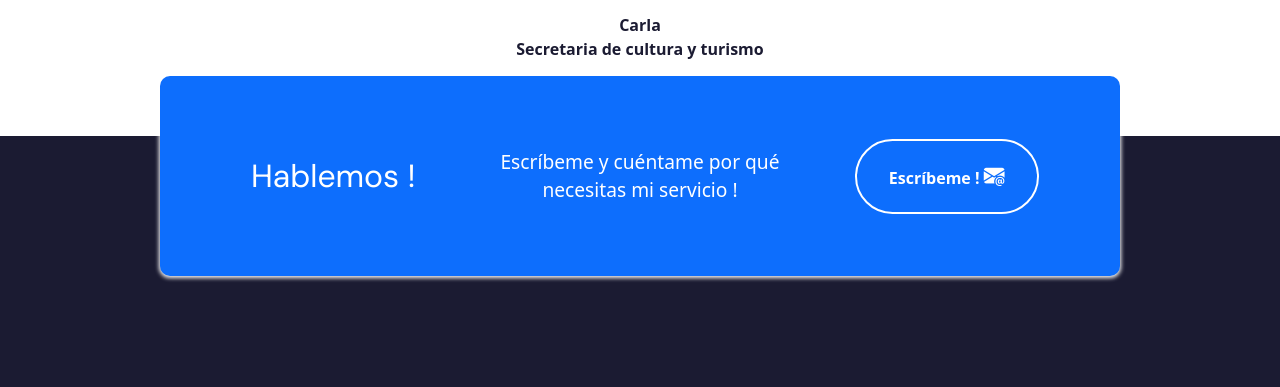
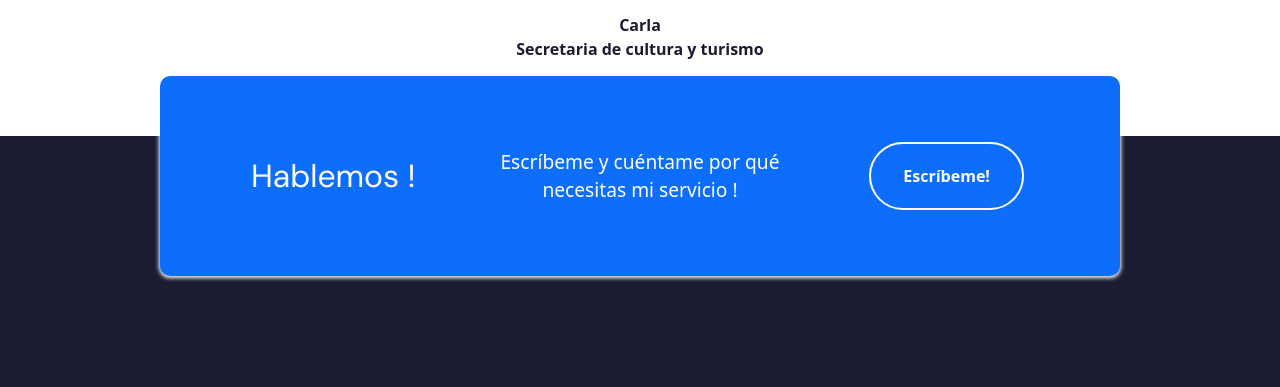
Before and after one commit to perezfacundo/PreEntrega2Perez, a plain HTML site: page index.html in a window 1280 px wide. Shown: the part 2621-3008 px from the top of the page. Drawn offline with nearby package versions, Linux system fonts and the light colour scheme; a web font is replaced by a local one.

Commit message:
eliminacion icono "escribeme"

```diff
--- a/index.html
+++ b/index.html
@@ -287,10 +287,7 @@
                     </div>
                     <div class="col-12 col-md-4">
                         <a href="form.html">
-                            <button type="button">
-                                Escríbeme !
-                                <i class="bi bi-envelope-at-fill"></i>
-                            </button>
+                            <button type="button">Escríbeme!</button>
                         </a>
                     </div>
                 </div>
@@ -301,14 +298,16 @@
     <!-- Pie de pagina -->
     <footer class="seccion-oscura d-flex flex-column align-items-center justify-content-center">
         <img class="footer-logo" src="img/favicon.png" alt="Logo del portafolio">
-        <p class="footer-texto text-center">Me gusta dar lugares a conocer. <br>Llevemos un proyecto adelante juntos !</p>
+        <p class="footer-texto text-center">Me gusta dar lugares a conocer. <br>Llevemos un proyecto adelante juntos !
+        </p>
         <div class="iconos-redes-sociales d-flex flex-wrap align-items-center justify-content-center">
             <!-- Twitter -->
             <a href="#" target="_blank" rel="noopener noreferrer">
                 <i class="bi bi-twitter-x"></i>
             </a>
             <!-- Instagram -->
-            <a href="https://www.instagram.com/leilapalomeque_?igsh=MWJvOTZ1cWtmYmxwMg==" target="_blank" rel="noopener noreferrer">
+            <a href="https://www.instagram.com/leilapalomeque_?igsh=MWJvOTZ1cWtmYmxwMg==" target="_blank"
+                rel="noopener noreferrer">
                 <i class="bi bi-instagram"></i>
             </a>
             <!-- linkedIn -->
```
Also changed, not shown: form.html (+1 -1 lines).
